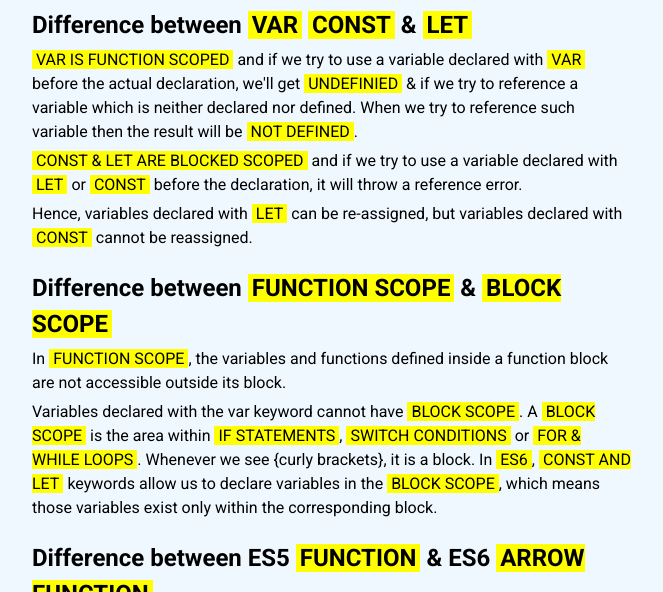
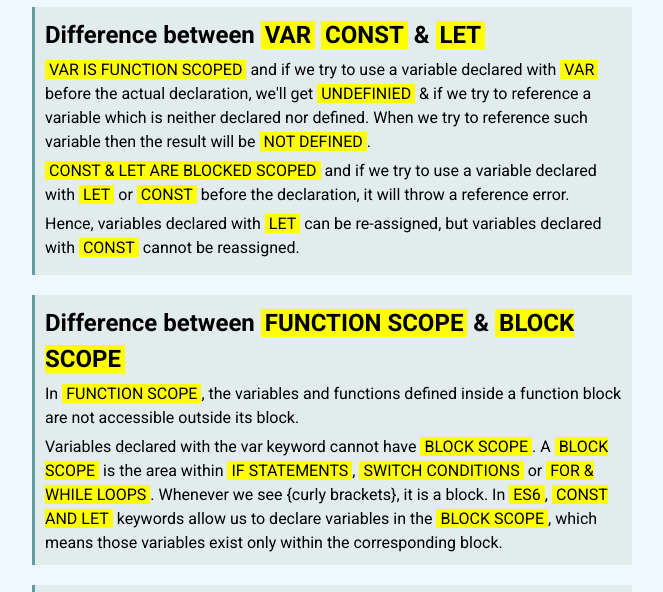
Before and after one commit to FaizanKhan7/ES5-ES6-Concepts, a plain HTML site: page index.html in a window 1280 px wide. Shown: the part 136-728 px from the top of the page, without its empty margins (308-971 px from the left). Drawn offline with Linux system fonts and the light colour scheme.

Commit message:
added few styles

```diff
--- a/style.css
+++ b/style.css
@@ -31,9 +31,12 @@ header h2 {
 }
 
 .concepts {
-    width: 90%;
+    border-left: 3px solid cadetblue;
+    background-color: rgb(226, 236, 236);
+    width: 95%;
+    max-width: 600px;
     margin: 0 auto 20px;
-    max-width: 600px;
+    padding: 10px;
 }
 
 .concepts p {
```
